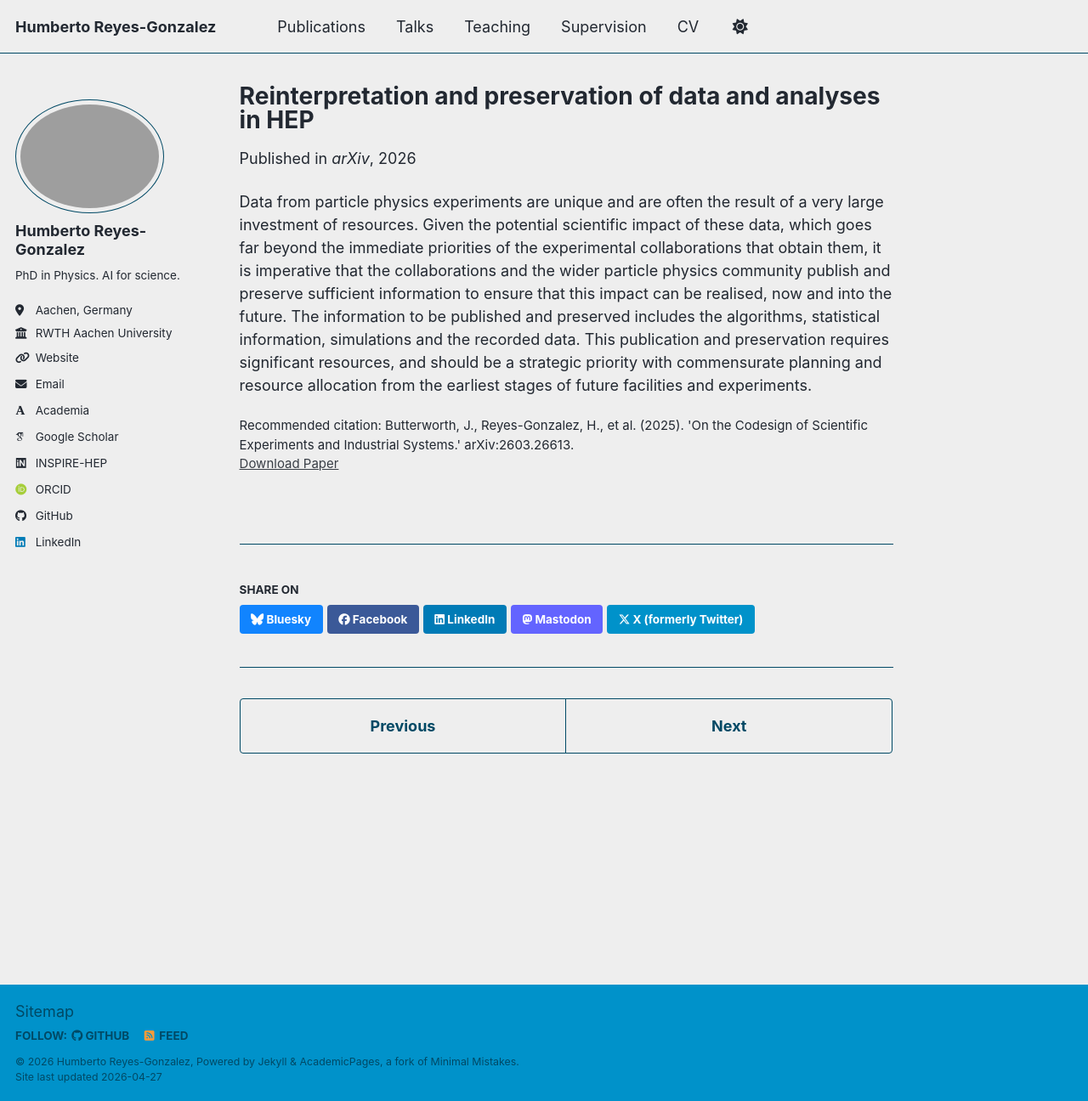
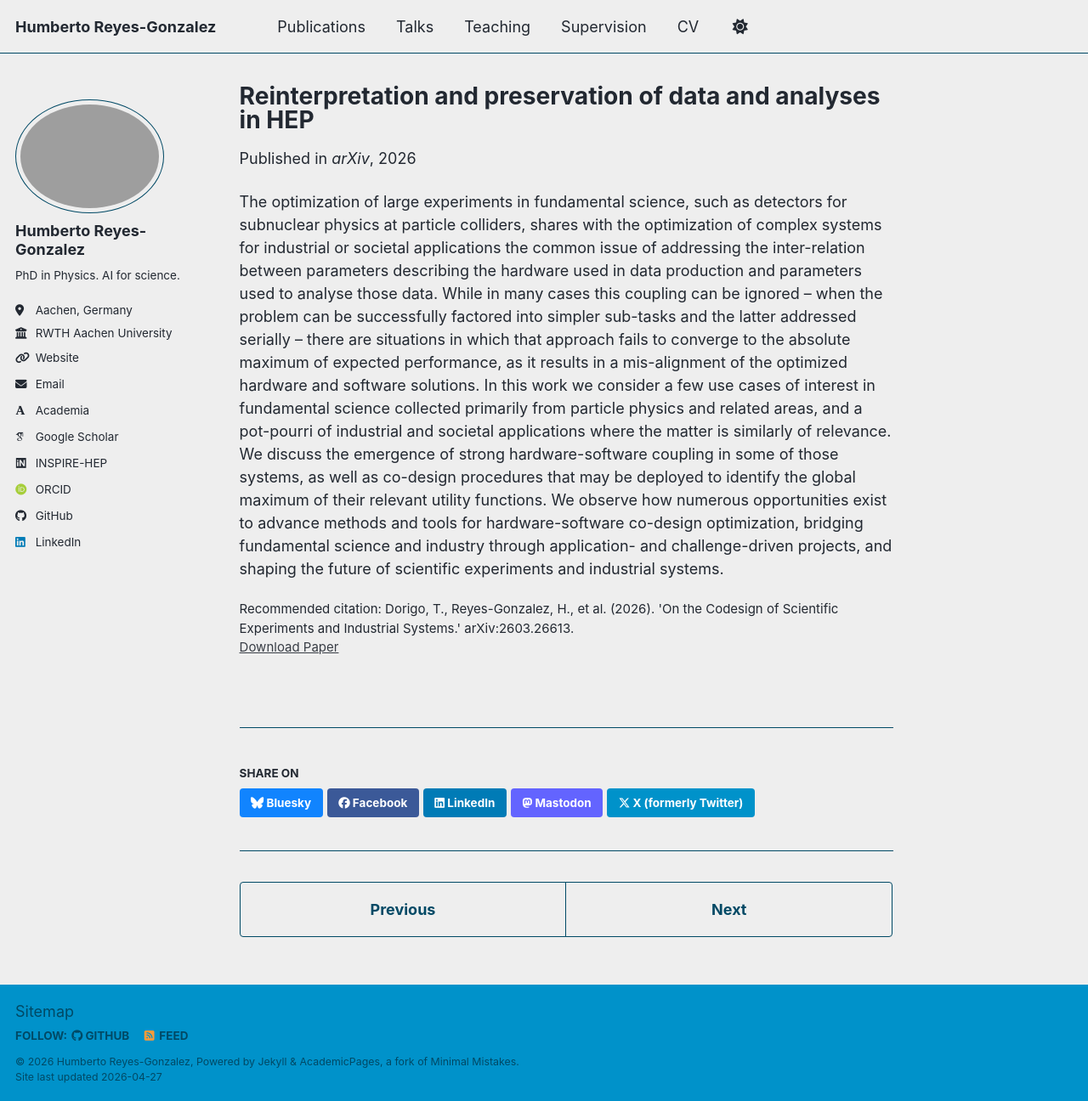
Before and after one commit to hreyes91/hreyes91.github.io, a Jekyll site: the page built from _publications/2026-codesign.md, in a window 1280 px wide and 1296 px high. Shown: the whole window at 85% size. Built offline with Jekyll 4.4.1, drawn with Linux system fonts in a browser that asks for light colours; some web fonts are replaced; a script bundle is joined from its source files by our own code; library files that are not in the unit come from our copies.

Commit message:
Update 2026-codesign.md

```diff
--- a/_publications/2026-codesign.md
+++ b/_publications/2026-codesign.md
@@ -6,9 +6,9 @@ permalink: /publication/2026-codesign
 date: 2026-03-27
 venue: "arXiv"
 paperurl: "https://doi.org/10.48550/arXiv.2603.26613"
-citation: "Butterworth, J., Reyes-Gonzalez, H., et al. (2025). 'On the Codesign of Scientific Experiments and Industrial Systems.' arXiv:2603.26613."
+citation: "Dorigo, T., Reyes-Gonzalez, H., et al. (2026). 'On the Codesign of Scientific Experiments and Industrial Systems.' arXiv:2603.26613."
 ---
 
 
-
-Data from particle physics experiments are unique and are often the result of a very large investment of resources. Given the potential scientific impact of these data, which goes far beyond the immediate priorities of the experimental collaborations that obtain them, it is imperative that the collaborations and the wider particle physics community publish and preserve sufficient information to ensure that this impact can be realised, now and into the future. The information to be published and preserved includes the algorithms, statistical information, simulations and the recorded data. This publication and preservation requires significant resources, and should be a strategic priority with commensurate planning and resource allocation from the earliest stages of future facilities and experiments.
+The optimization of large experiments in fundamental science, such as detectors for subnuclear physics at particle colliders, shares with the optimization of complex systems for industrial or societal applications the common issue of addressing the inter-relation between parameters describing the hardware used in data production and parameters used to analyse those data. While in many cases this coupling can be ignored -- when the problem can be successfully factored into simpler sub-tasks and the latter addressed serially -- there are situations in which that approach fails to converge to the absolute maximum of expected performance, as it results in a mis-alignment of the optimized hardware and software solutions. In this work we consider a few use cases of interest in fundamental science collected primarily from particle physics and related areas, and a pot-pourri of industrial and societal applications where the matter is similarly of relevance. We discuss the emergence of strong hardware-software coupling in some of those systems, as well as co-design procedures that may be deployed to identify the global maximum of their relevant utility functions.
+We observe how numerous opportunities exist to advance methods and tools for hardware-software co-design optimization, bridging fundamental science and industry through application- and challenge-driven projects, and shaping the future of scientific experiments and industrial systems.
```
